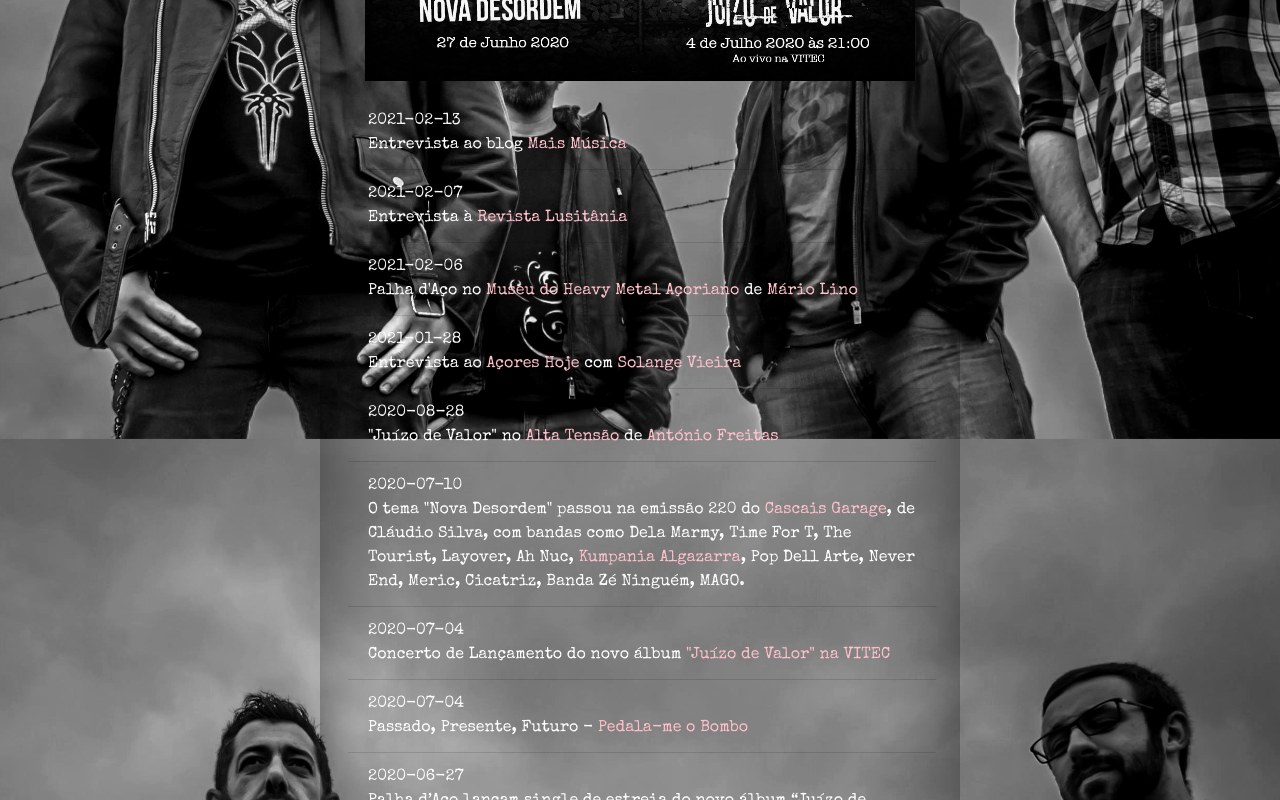
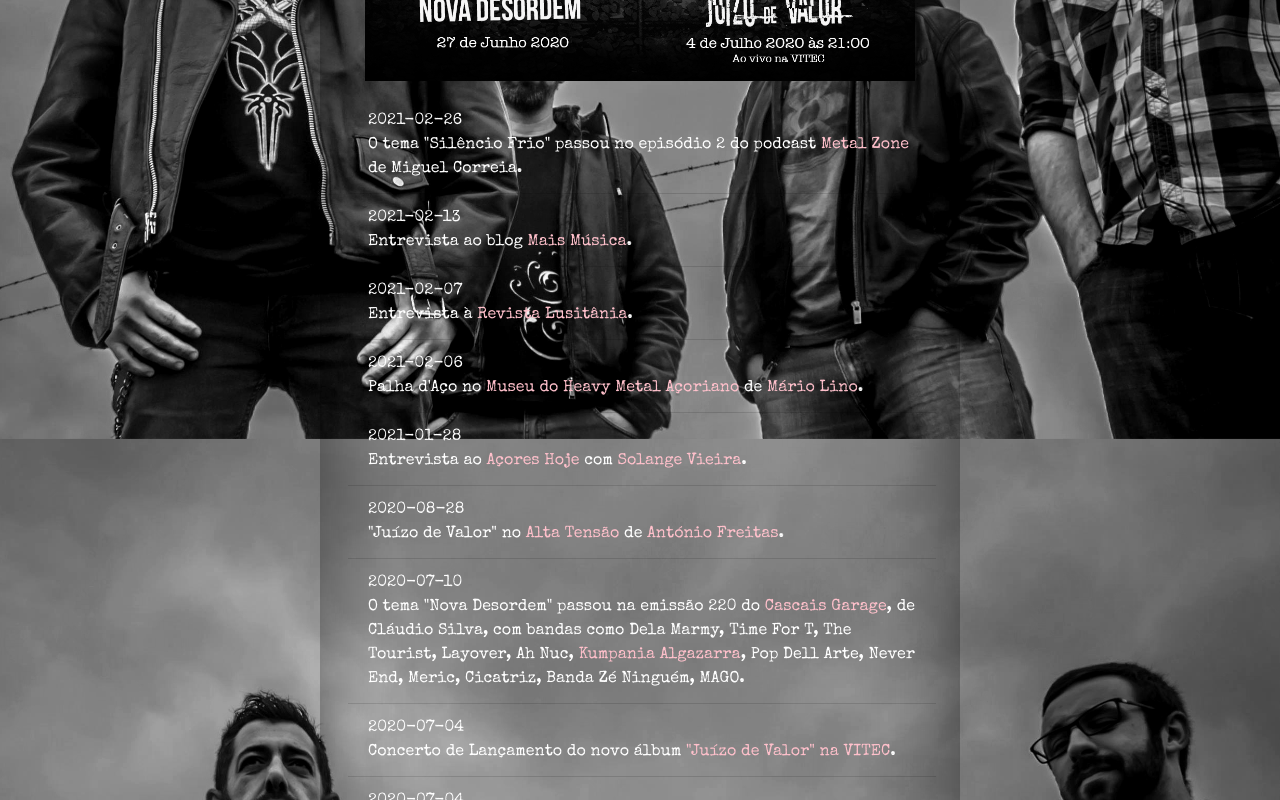
Before and after one commit to fduarte/palha, a React (Create React App) app: page / in a window 1280 px wide. Shown: the part 560-1360 px from the top of the page. Built offline with nearby package versions, Linux system fonts and the light colour scheme.

Commit message:
Metal zone news

```diff
--- a/src/components/Home.js
+++ b/src/components/Home.js
@@ -42,25 +42,29 @@ class Home extends React.Component
                 <div className="text-left mt-2 ml-1">
                     <ul className="list-group list-group-flush list-group">
                         <li className="list-group-item">
+                            2021-02-26 <br />
+                            O tema "Silêncio Frio" passou no episódio 2 do podcast <a href="https://www.mixcloud.com/miguel-correia8/metal-zone-2">Metal Zone</a> de Miguel Correia.
+                        </li>
+                        <li className="list-group-item">
                             2021-02-13 <br />
-                            Entrevista ao blog <a href="https://musicazores.blogspot.com/2021/02/palha-daco-e-banda-acoriana-em-destaque.html">Mais Música</a>
+                            Entrevista ao blog <a href="https://musicazores.blogspot.com/2021/02/palha-daco-e-banda-acoriana-em-destaque.html">Mais Música</a>.
                         </li>
                         <li className="list-group-item">
                             2021-02-07 <br />
-                            Entrevista à <a href="http://www.revistalusitania.pt/files/LUSITANIA6.pdf">Revista Lusitânia</a>
+                            Entrevista à <a href="http://www.revistalusitania.pt/files/LUSITANIA6.pdf">Revista Lusitânia</a>.
                         </li>
                         <li className="list-group-item">
                             2021-02-06 <br />
-                            Palha d'Aço no <a href="https://museuhmazores.bandcamp.com/track/nova-desordem">Museu do Heavy Metal Açoriano</a> de <a href="https://www.facebook.com/museuHEAVYMETALacoriano">Mário Lino</a>
+                            Palha d'Aço no <a href="https://museuhmazores.bandcamp.com/track/nova-desordem">Museu do Heavy Metal Açoriano</a> de <a href="https://www.facebook.com/museuHEAVYMETALacoriano">Mário Lino</a>.
                         </li>
                         <li className="list-group-item">
                             2021-01-28 <br />
-                            Entrevista ao <a href="https://www.facebook.com/acores.hoje/videos/766389253978852">Açores Hoje</a> com <a href="https://www.facebook.com/solange.vieira.98478">Solange Vieira</a>
+                            Entrevista ao <a href="https://www.facebook.com/acores.hoje/videos/766389253978852">Açores Hoje</a> com <a href="https://www.facebook.com/solange.vieira.98478">Solange Vieira</a>.
                         </li>
                         <li className="list-group-item">
                             2020-08-28 <br />
                             "Juízo de Valor" no
-                            <a href="https://www.rtp.pt/play/p254/e484081/alta-tensao?fbclid=IwAR2hbWztckzKaNsbB53u0EdMS4FPtZyAC_JZjadhqeG6MI9Jrs9LymnSsro"> Alta Tensão</a> de <a href="https://www.facebook.com/antoniofreitas.antena3">António Freitas</a>
+                            <a href="https://www.rtp.pt/play/p254/e484081/alta-tensao?fbclid=IwAR2hbWztckzKaNsbB53u0EdMS4FPtZyAC_JZjadhqeG6MI9Jrs9LymnSsro"> Alta Tensão</a> de <a href="https://www.facebook.com/antoniofreitas.antena3">António Freitas</a>.
                         </li>
                         <li className="list-group-item">
                             2020-07-10 <br />
@@ -68,10 +72,10 @@ class Home extends React.Component
                             Time For T, The Tourist, Layover, Ah Nuc, <a href="https://www.facebook.com/kumpanialgazarra">Kumpania Algazarra</a>, Pop Dell Arte, Never End, Meric, Cicatriz, Banda Zé Ninguém, MAGO.
                         </li>
                         <li className="list-group-item">
-                            2020-07-04 <br /> Concerto de Lançamento do novo álbum <a href="https://www.youtube.com/watch?v=_YbMHscfIxw">"Juízo de Valor" na VITEC</a>
+                            2020-07-04 <br /> Concerto de Lançamento do novo álbum <a href="https://www.youtube.com/watch?v=_YbMHscfIxw">"Juízo de Valor" na VITEC</a>.
                         </li>
                         <li className="list-group-item">
-                            2020-07-04 <br /> Passado, Presente, Futuro - <a href="https://pedalameobombo.blogspot.com/2020/07/ppf-3-palha-daco.html">Pedala-me o Bombo</a>
+                            2020-07-04 <br /> Entrevista sobre o "Passado, Presente, Futuro" - <a href="https://pedalameobombo.blogspot.com/2020/07/ppf-3-palha-daco.html">Pedala-me o Bombo</a>.
                         </li>
                         <li className="list-group-item">
                             2020-06-27 <br /> Palha d’Aço lançam single de estreia do novo álbum “Juízo de Valor” - <a href="https://portugarte.pt/2020/06/27/palha-daco-lancam-single-de-estreia-do-novo-album-juizo-de-valor/">Portugarte</a>
```
